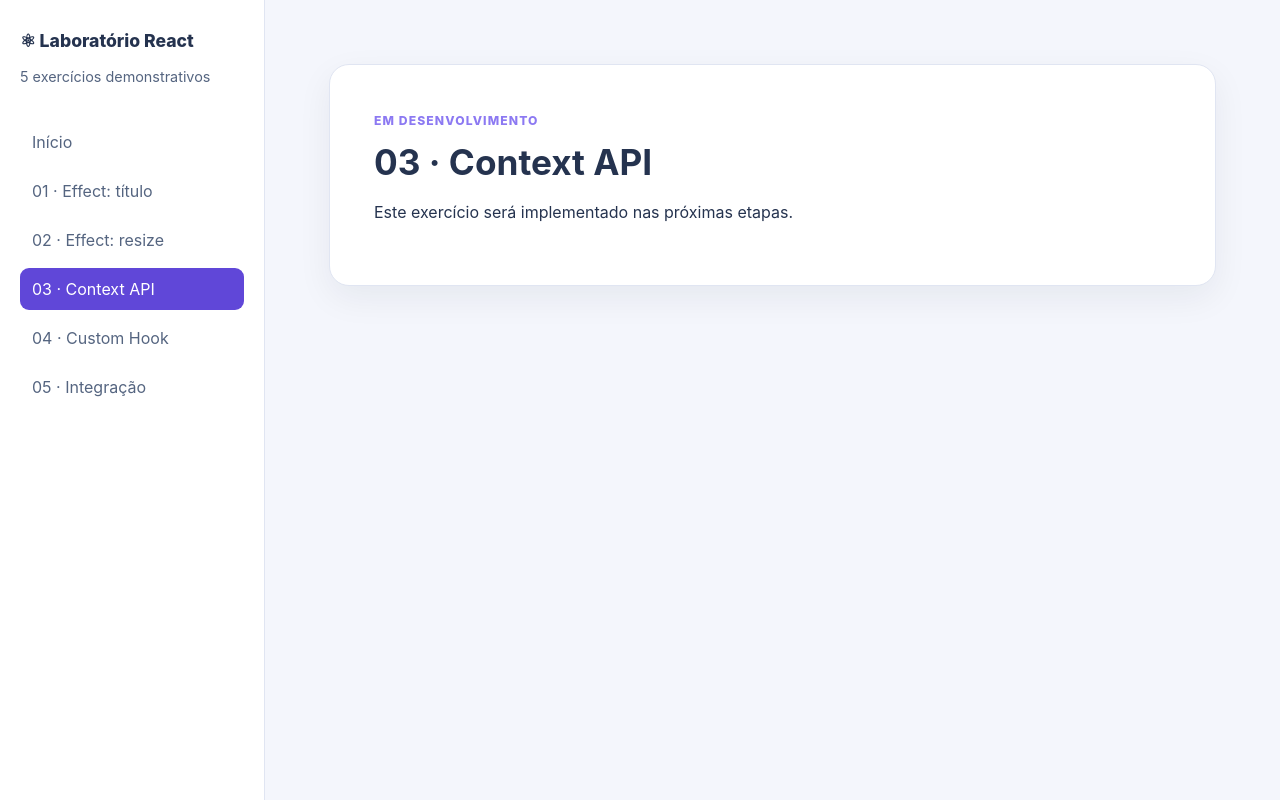
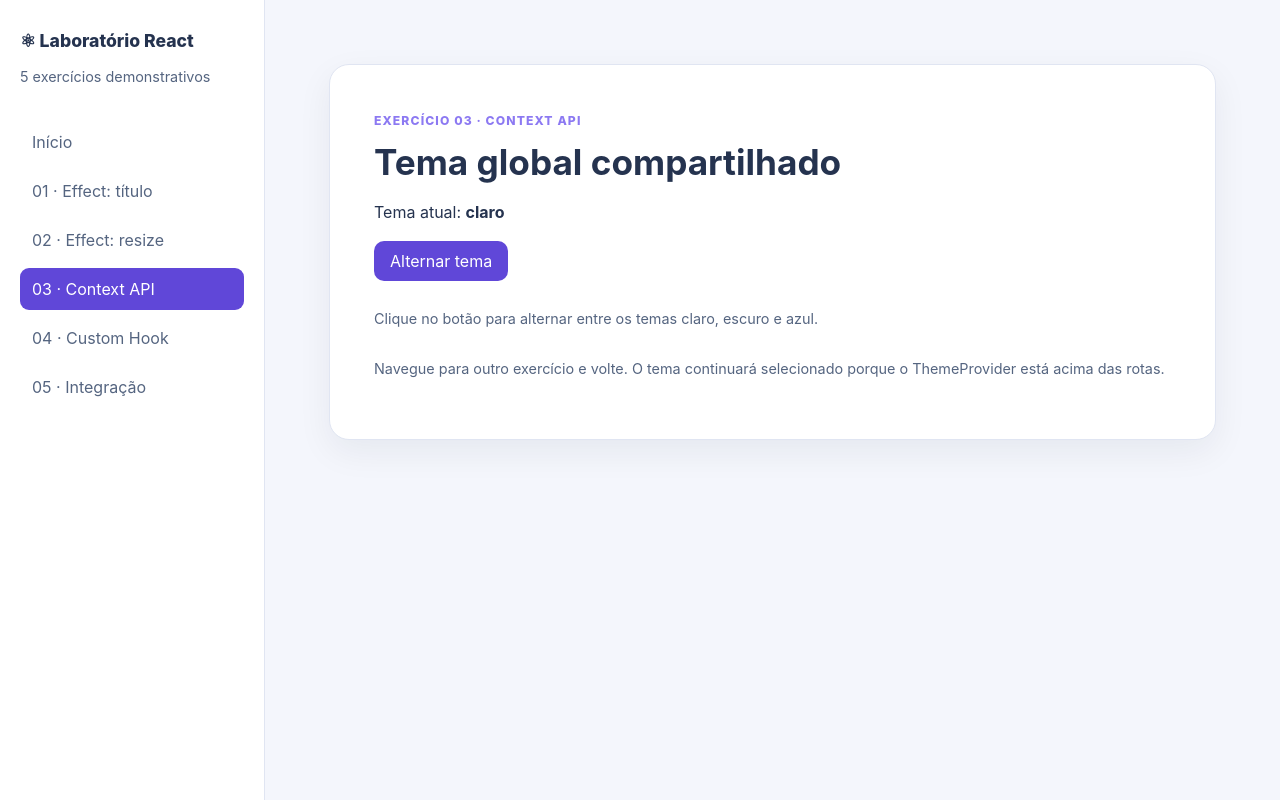
Before and after one commit to wanessags/react-hooks-router-lab, a React (Vite) app: page /exercicio-3 in a window 1280 px wide. Built offline with nearby package versions, Linux system fonts and the light colour scheme.

Commit message:
feat: implementa tres temas com Context API

```diff
--- a/src/App.jsx
+++ b/src/App.jsx
@@ -1,26 +1,14 @@
 
+import { useContext } from 'react';
 import { NavLink, Routes, Route } from 'react-router';
+
+import { ThemeContext } from './context/ThemeContext.jsx';
 
 import Home from './pages/Home.jsx';
 import Ex01Titulo from './pages/Ex01Titulo.jsx';
 import Ex02Resize from './pages/Ex02Resize.jsx';
+import Ex03Context from './pages/Ex03Context.jsx';
 
-// Componente para exercícios ainda não implementados
-function PaginaEmConstrucao({ titulo }) {
-  return (
-    <section className="panel">
-      <span className="eyebrow">Em desenvolvimento</span>
-
-      <h1>{titulo}</h1>
-
-      <p>
-        Este exercício será implementado nas próximas etapas.
-      </p>
-    </section>
-  );
-}
-
-// Páginas disponíveis no menu
 const paginas = [
   { caminho: '/', rotulo: 'Início' },
   { caminho: '/exercicio-1', rotulo: '01 · Effect: título' },
@@ -30,13 +18,27 @@ const paginas = [
   { caminho: '/exercicio-5', rotulo: '05 · Integração' },
 ];
 
+function PaginaEmConstrucao({ titulo }) {
+  return (
+    <section className="panel">
+      <span className="eyebrow">Em desenvolvimento</span>
+      <h1>{titulo}</h1>
+      <p>Este exercício será implementado em breve.</p>
+    </section>
+  );
+}
+
 export default function App() {
+  const { tema } = useContext(ThemeContext);
+
   return (
-    <div className="layout">
-
-      {/* Menu lateral */}
+    <div className={`layout ${
+      tema === 'escuro' ? 'dark' :
+      tema === 'azul' ? 'blue' : ''
+    }`}>
       <aside className="sidebar">
         <div className="brand">⚛ Laboratório React</div>
+
         <p>5 exercícios demonstrativos</p>
 
         <nav aria-label="Exercícios">
@@ -55,30 +57,26 @@ export default function App() {
         </nav>
       </aside>
 
-      {/* Conteúdo principal */}
       <main className="content">
         <Routes>
+          <Route path="/" element={<Home />} />
 
-          {/* Página inicial */}
-          <Route
-            path="/"
-            element={<Home />}
-          />
-
-          {/* Exercício 01 - useEffect */}
           <Route
             path="/exercicio-1"
             element={<Ex01Titulo />}
           />
 
-          {/* Exercício 02 - Resize e Cleanup */}
           <Route
             path="/exercicio-2"
             element={<Ex02Resize />}
           />
 
-          {/* Exercícios 03, 04 e 05 */}
-          {paginas.slice(3).map((pagina) => (
+          <Route
+            path="/exercicio-3"
+            element={<Ex03Context />}
+          />
+
+          {paginas.slice(4).map((pagina) => (
             <Route
               key={pagina.caminho}
               path={pagina.caminho}
@@ -88,19 +86,14 @@ export default function App() {
             />
           ))}
 
-          {/* Página não encontrada */}
           <Route
             path="*"
             element={
               <section className="panel">
                 <h1>Página não encontrada</h1>
-                <p>
-                  A página solicitada não existe.
-                </p>
               </section>
             }
           />
-
         </Routes>
       </main>
     </div>
--- a/src/context/ThemeContext.jsx
+++ b/src/context/ThemeContext.jsx
@@ -1,18 +1,23 @@
+
 import { createContext, useState } from 'react';
 
-// Cria o contexto: representa o tipo de dado compartilhado.
 export const ThemeContext = createContext(null);
 
+const temas = ['claro', 'escuro', 'azul'];
+
 export function ThemeProvider({ children }) {
-  // O estado fica no componente provedor, acima das páginas.
   const [tema, setTema] = useState('claro');
 
   function alternarTema() {
-    setTema((anterior) => (anterior === 'claro' ? 'escuro' : 'claro'));
+    setTema((anterior) => {
+      const indiceAtual = temas.indexOf(anterior);
+      const proximoIndice = (indiceAtual + 1) % temas.length;
+
+      return temas[proximoIndice];
+    });
   }
 
   return (
-    // Qualquer descendente pode ler 'tema' e 'alternarTema' usando useContext.
     <ThemeContext.Provider value={{ tema, alternarTema }}>
       {children}
     </ThemeContext.Provider>
--- a/src/pages/Ex03Context.jsx
+++ b/src/pages/Ex03Context.jsx
@@ -0,0 +1,36 @@
+
+import { useContext } from 'react';
+import { ThemeContext } from '../context/ThemeContext.jsx';
+
+export default function Ex03Context() {
+  const { tema, alternarTema } = useContext(ThemeContext);
+
+  return (
+    <section className="panel">
+      <span className="eyebrow">
+        Exercício 03 · Context API
+      </span>
+
+      <h1>Tema global compartilhado</h1>
+
+      <p>
+        Tema atual: <strong>{tema}</strong>
+      </p>
+
+      <button onClick={alternarTema}>
+        Alternar tema
+      </button>
+
+      <p className="muted">
+        Clique no botão para alternar entre os temas
+        claro, escuro e azul.
+      </p>
+
+      <p className="muted">
+        Navegue para outro exercício e volte.
+        O tema continuará selecionado porque o
+        ThemeProvider está acima das rotas.
+      </p>
+    </section>
+  );
+}
--- a/src/styles.css
+++ b/src/styles.css
@@ -27,3 +27,12 @@ p, li { line-height: 1.65; }
 .actions { display: flex; flex-wrap: wrap; gap: 7px; }
 code { background: var(--bg); padding: .15em .3em; border-radius: 4px; }
 @media(max-width: 730px) { .layout { grid-template-columns: 1fr; } .sidebar { border-right: 0; border-bottom: 1px solid var(--border); padding: 18px; } nav { flex-direction: row; flex-wrap: wrap; } nav a { font-size: .84rem; } .content { padding: 18px; } }
+
+/* Tema azul - desafio Context API */
+.layout.blue {
+    --bg: #dbeafe;
+    --card: #eff6ff;
+    --text: #17346b;
+    --sub: #375d96;
+    --border: #93c5fd;
+  }
```
